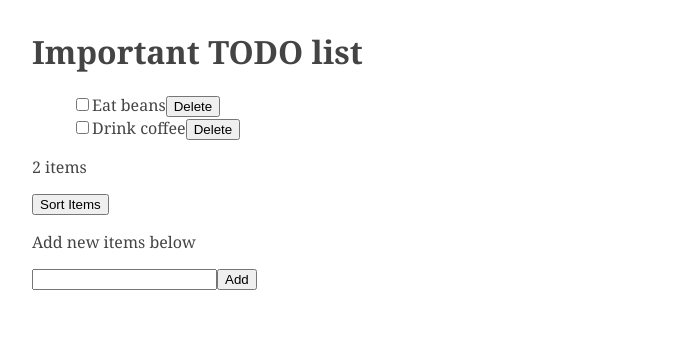
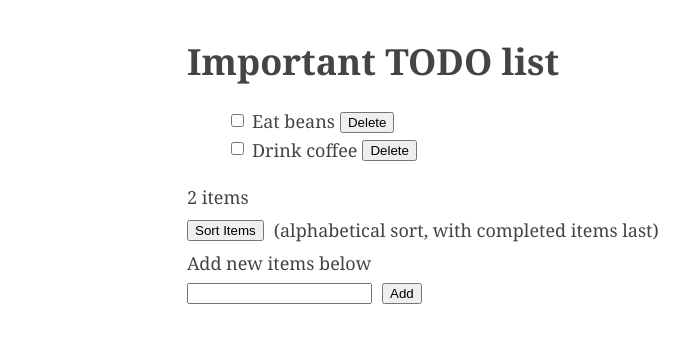
Before and after one commit to samuelwbaird/hair, a plain HTML site: page example/index.html in a window 1280 px wide. Shown: the whole page, without its empty margins (128-817 px from the left). Drawn offline with Linux system fonts and the light colour scheme.

Commit message:
small improvements to example project

```diff
--- a/example/css/style.css
+++ b/example/css/style.css
@@ -1,11 +1,26 @@
-body{
-    margin: 0 auto;
+body {
     font-family: Georgia, Palatino, serif;
-    color: #444444;
-    max-width: 960px;
-    padding: 30px;
+    margin: 40px auto;
+    max-width: 650px;
+    line-height: 1.6;
+    font-size: 18px;
+    color: #444;
+	padding: 0 10;
+}
+
+p {
+	margin-block-start: 0.25em;
+	margin-block-end: 0.25em;
+}
+
+span {
+	vertical-align: middle;
 }
 
 span.txt-todo {
 	min-width: 320px;
 }
+
+h1, h2, h3 {
+    line-height: 1.2
+}
--- a/example/js/model.js
+++ b/example/js/model.js
@@ -27,9 +27,9 @@ export default class TodoModel {
 		// alphabetical, with completed items first
 		this.items.sort((a, b) => {
 			if (a.completed && !b.completed) {
+				return 1;
+			} else if (b.completed && !a.completed) {
 				return -1;
-			} else if (b.completed && !a.completed) {
-				return 1;
 			} else {
 				return a.text.toLowerCase().localeCompare(b.text.toLowerCase());
 			}
--- a/example/js/view.js
+++ b/example/js/view.js
@@ -30,7 +30,11 @@ function itemCount (count) {
 
 function sortButton (model) {
 	// sort button to test out ordering of re-used elements
-	return h.button('Sort Items', { class: ['btn', 'btn-sort'] }, h.listen('click', () => { model.sortItems(); }));
+	return [
+		h.button('Sort Items', { class: ['btn', 'btn-sort'] }, h.listen('click', () => { model.sortItems(); })),
+		h.div({ style: { display: 'inline', marginRight: '10px' }}),
+		h.span('(alphabetical sort, with completed items last)'),
+	];
 }
 
 /** component to render each item in the list in its own view */
@@ -43,7 +47,9 @@ function displayItem (model, item) {
 				}
 			}),
 		]),
+		h.div({ style: { display: 'inline', marginRight: '5px' }}),
 		h.span(item.text, { class: 'txt-todo', style: { textDecoration: (item.completed ? 'line-through' : '') }}),
+		h.div({ style: { display: 'inline', marginRight: '5px' }}),
 		h.button('Delete', { class: ['btn', 'btn-delete'] }, h.listen('click', () => { model.removeItem(item); })),
 	]);
 }
@@ -52,6 +58,7 @@ function displayItem (model, item) {
 function addItem (model) {
 	return h.div([
 		h.input({ _id: 'txt_input' }),
+		h.div({ style: { display: 'inline', marginRight: '10px' }}),
 		h.button('Add', { class: ['btn', 'btn-add'] }, h.listen('click', (context, element) => {
 			// use a reference to a another element within this same context, using the special _id property
 			model.addItem(context.txt_input.value);
--- a/hair.js
+++ b/hair.js
@@ -470,6 +470,7 @@ class SubContextAttachment extends RenderAttachment {
 
 	remove () {
 		this.context.dispose();
+		this.context = null;
 	}
 }
 
@@ -480,7 +481,9 @@ class ElementAttachment extends RenderAttachment {
 	}
 
 	remove () {
+		markObjectAsDisposed(this.element);
 		this.element.remove();
+		this.element = null;
 	}
 }
 
@@ -492,6 +495,7 @@ class TextAttachment extends RenderAttachment {
 
 	remove () {
 		this.textNode.remove();
+		this.textNode = null;
 	}
 }
 
@@ -510,6 +514,8 @@ class DOMListenerAttachment extends RenderAttachment {
 
 	remove () {
 		this.element.removeEventListener(this.eventName, this.wrappedHandler);
+		this.element = null;
+		this.handler = null;
 	}
 }
 
```
Also changed, not shown: README.md.
